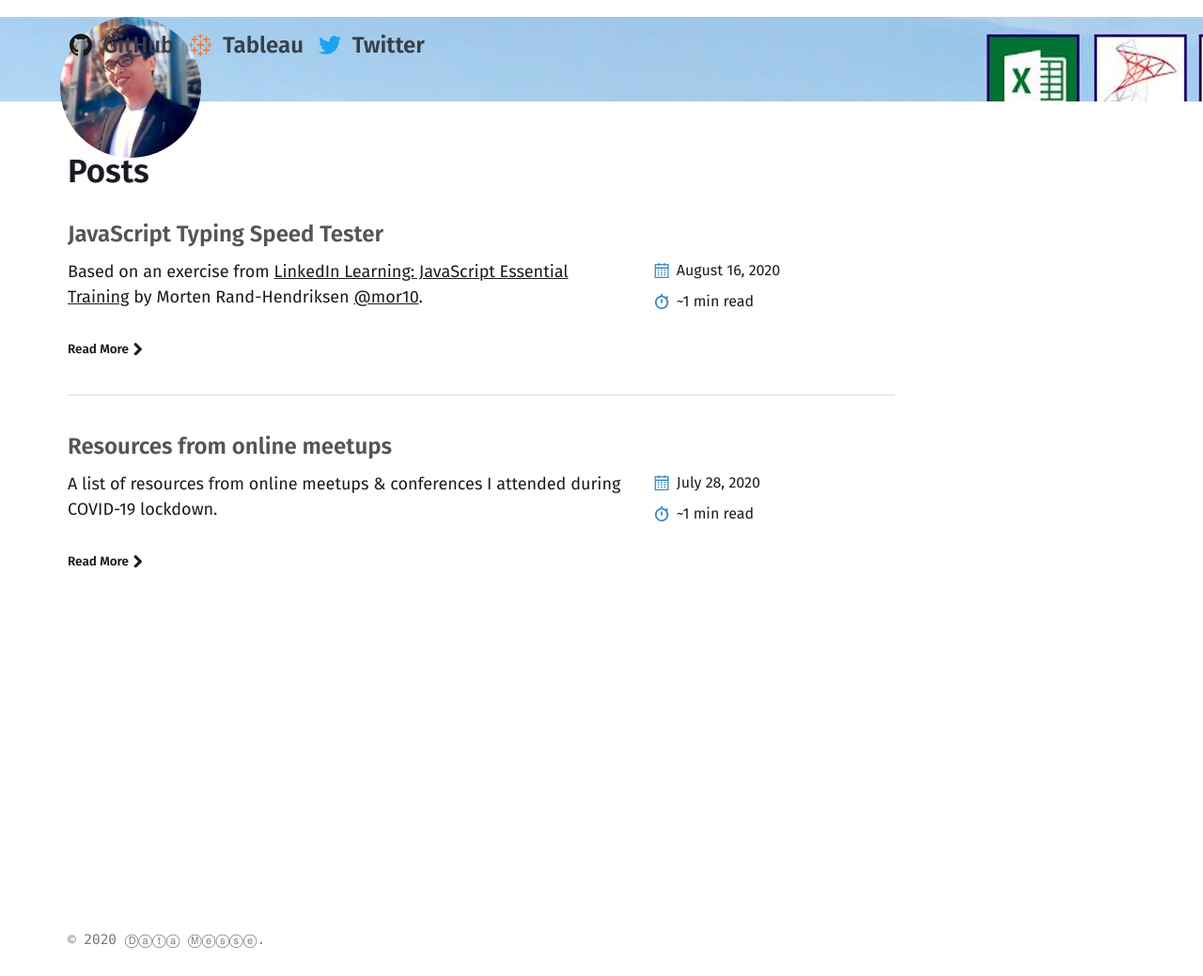
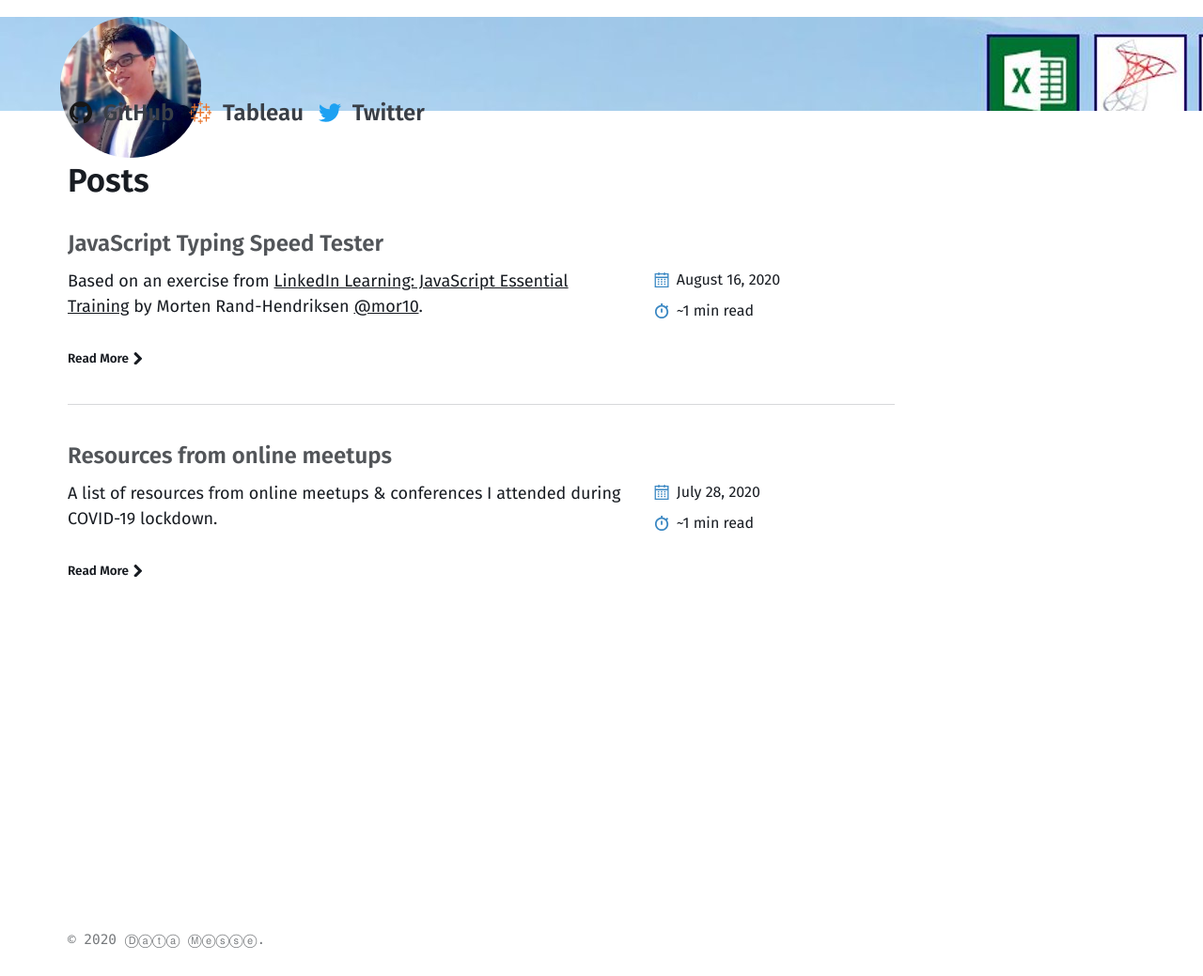
Before and after one commit to datamesse/blog, a Jekyll site: the page built from index.md, in a window 1280 px wide. Shown: the whole page at 94% size. Built offline with Jekyll 4.4.1, drawn with Linux system fonts in a browser that asks for light colours.

Commit message:
Update CSS

```diff
--- a/_sass/basically-basic/_global.scss
+++ b/_sass/basically-basic/_global.scss
@@ -8,14 +8,14 @@
 #background-top-banner{
 /*  background-color: #3b88c3; */
   background-image: url("https://github.com/datamesse/blog/blob/master/assets/images/background_1500x500.jpg?raw=true");
-  height: 90px;
+  height: 100px;
   width: 100%;
   position: absolute;
   top: 0px;
   left: 0px;
 }
 .page-content{
-  padding-top: 90px;
+  padding-top: 100px;
 }
 
 .site-title {
--- a/_sass/basically-basic/_sidebar.scss
+++ b/_sass/basically-basic/_sidebar.scss
@@ -116,12 +116,12 @@
   @include fluid-type($min-vw, $max-vw, 18px, 24px);
   margin-top: 0.5rem;
   margin-bottom: 0rem;
-  padding-top: 0.5rem;
+  padding-top: 4.5rem;
 
   li {
     padding-left: 10px;
     display: inline-block;
-    margin-bottom: 0.125rem;
+    margin-bottom: 0rem;
   }
 
   a {
```
